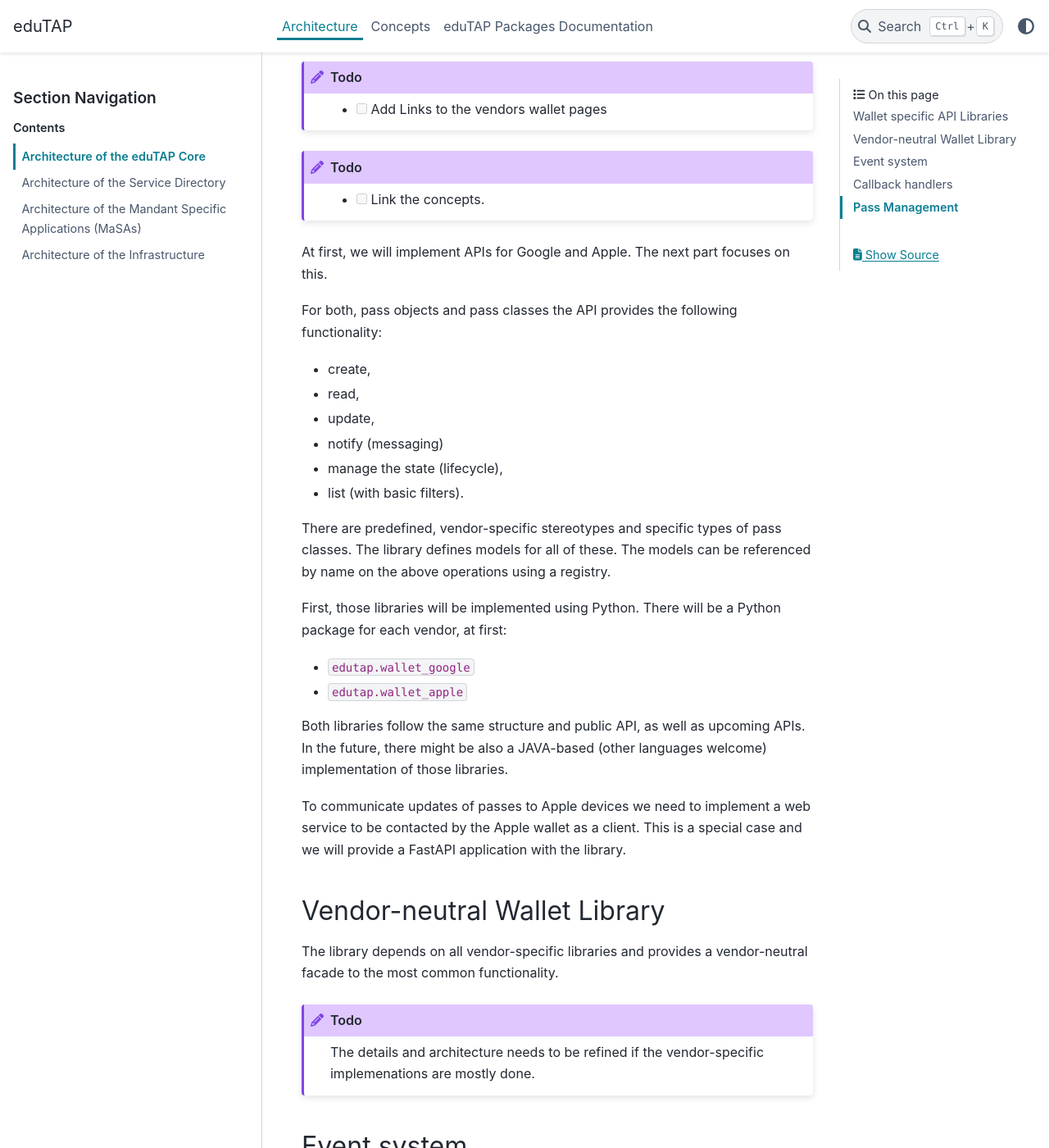
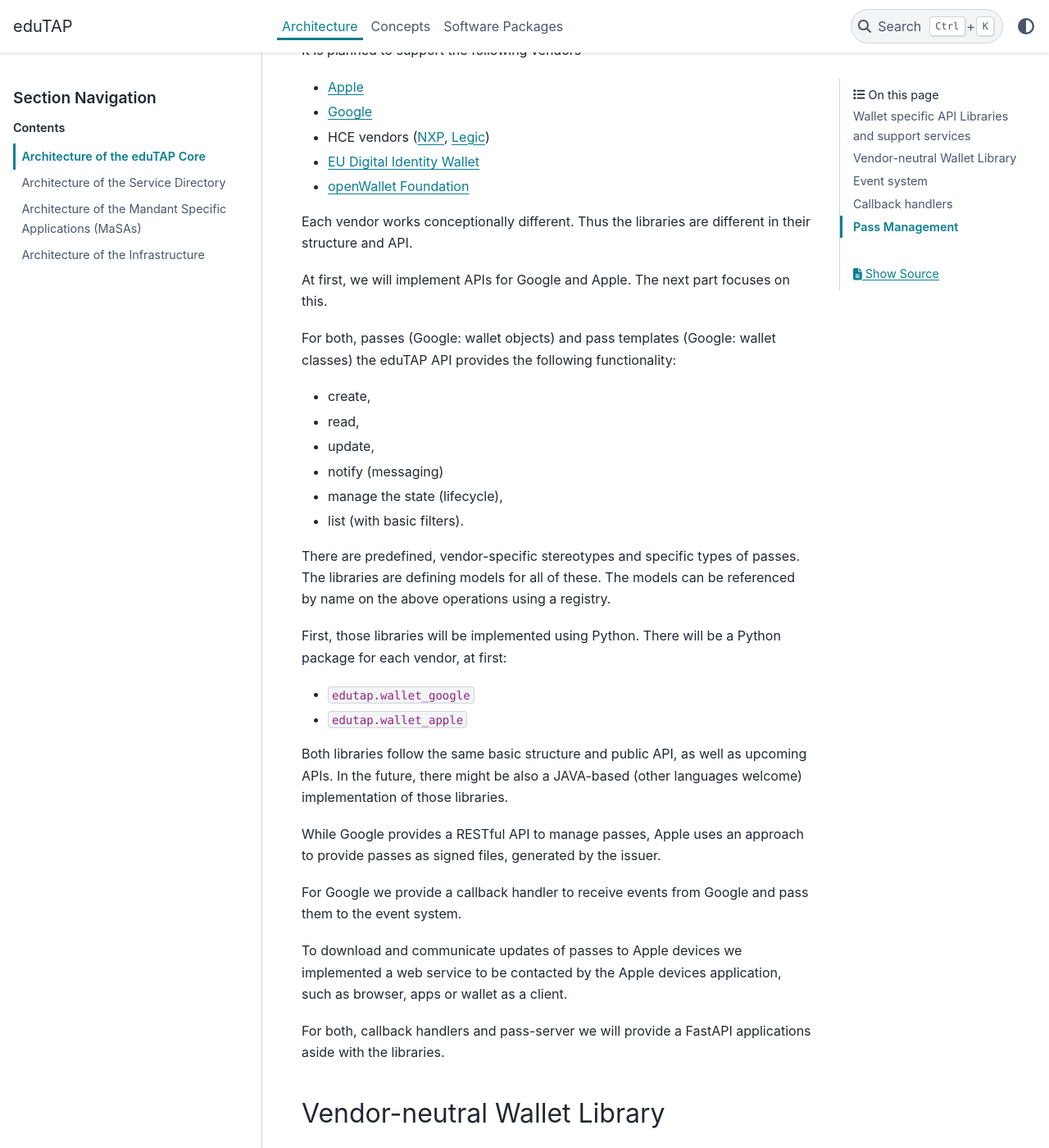
Before and after one commit to edutap-eu/documentation, a Sphinx documentation site: the page built from source/architecture/core.md, in a window 1280 px wide and 1400 px high, scrolled down 1882 px. Shown: the whole window at 82% size. Built offline with Sphinx 7.4.7 and the PyData theme 0.15.4, drawn with Linux system fonts in a browser that asks for light colours; some of the changed text lies outside the part shown.

Commit message:
updates to architecture core and other refinements

````diff
--- a/source/architecture/core.md
+++ b/source/architecture/core.md
@@ -9,8 +9,9 @@
 - Libraries to communicate with the vendor-specific wallet APIs, like with Google, Apple, or {term}`HCE` systems like NXP, Legic, and HID. In the future, other wallet providers are planned to be supported.
 - An abstract vendor-neutral library to support all libraries above on a simplified level by providing a unified API.
 - A scalable event-based system to distribute data emitted by wallet actions.
-- a callback handler to proxy events emitted by the wallet provider to the eduTAP system.
-  The events are emitted if a pass is saved or deleted in the holder's {term}`wallet`.
+- a callback handler to proxy events emitted by the Google wallet provider to the eduTAP system.
+  The events are emitted if a pass is saved or deleted in the holder's Google {term}`wallet`.
+- an Restful API service to store and retrieve Apple passes and templates. It emits events similar to the Google callback handler.
 - Front ends to manage and issue passes:
   - A "Pass Backoffice" to create/ update pass classes (including a generic "Pass Designer") and manage the lifecycle of pass objects,
   - A white label "Tapper Portal" (web and kiosk modes) to apply for passes and manage their passes.
@@ -23,9 +24,12 @@
 Core Overview.
 
 ```
-## Wallet specific API Libraries
+## Wallet specific API Libraries and support services
 
-A set of libraries to be used by developers writing management software for passes to interact with the specific vendor REST APIs.
+A set of libraries to be used by developers writing management software for passes.
+Additionally, services are provided to be used by the libraries or the vendor specific systems.
+
+They interact either with the specific vendor REST APIs or provide the functionality.
 
 In eduTAP the APIs are meant to be used by the Pass Management Portal and the Pass User Portal.
 
@@ -37,16 +41,13 @@
 - [EU Digital Identity Wallet](https://eudiwalletconsortium.org/)
 - [openWallet Foundation](https://openwallet.foundation/)
 
-```{todo}
-- [ ] Add Links to the vendors wallet pages
-```
-```{todo}
-- [ ] Link the concepts.
-```
+Each vendor works conceptionally different.
+Thus the libraries are different in their structure and API.
 
-At first, we will implement APIs for Google and Apple. The next part focuses on this.
+At first, we will implement APIs for Google and Apple.
+The next part focuses on this.
 
-For both, pass objects and pass classes the API provides the following functionality:
+For both, passes (Google: wallet objects) and pass templates (Google: wallet classes) the eduTAP API provides the following functionality:
 - create,
 - read,
 - update,
@@ -54,8 +55,8 @@
 - manage the state (lifecycle),
 - list (with basic filters).
 
-There are predefined, vendor-specific {term}`stereotypes <stereotype>` and specific types of pass classes.
-The library defines models for all of these.
+There are predefined, vendor-specific {term}`stereotypes <stereotype>` and specific types of passes.
+The libraries are defining models for all of these.
 The models can be referenced by name on the above operations using a registry.
 
 First, those libraries will be implemented using Python.
@@ -64,11 +65,16 @@
 - `edutap.wallet_google`
 - `edutap.wallet_apple`
 
-Both libraries follow the same structure and public API, as well as upcoming APIs.
+Both libraries follow the same basic structure and public API, as well as upcoming APIs.
 In the future, there might be also a JAVA-based (other languages welcome) implementation of those libraries.
 
-To communicate updates of passes to Apple devices we need to implement a web service to be contacted by the Apple wallet as a client.
-This is a special case and we will provide a FastAPI application with the library.
+While Google provides a RESTful API to manage passes, Apple uses an approach to provide passes as signed files, generated by the issuer.
+
+For Google we provide a callback handler to receive events from Google and pass them to the event system.
+
+To download and communicate updates of passes to Apple devices we implemented a web service to be contacted by the Apple devices application, such as browser, apps or wallet as a client.
+
+For both, callback handlers and pass-server we will provide a FastAPI applications aside with the libraries.
 
 ## Vendor-neutral Wallet Library
 
````
Also changed, not shown: source/packages/edutap_wallet_google/tutorials.md (+1 -4 lines), source/packages/index.md (+3 -1 lines).
